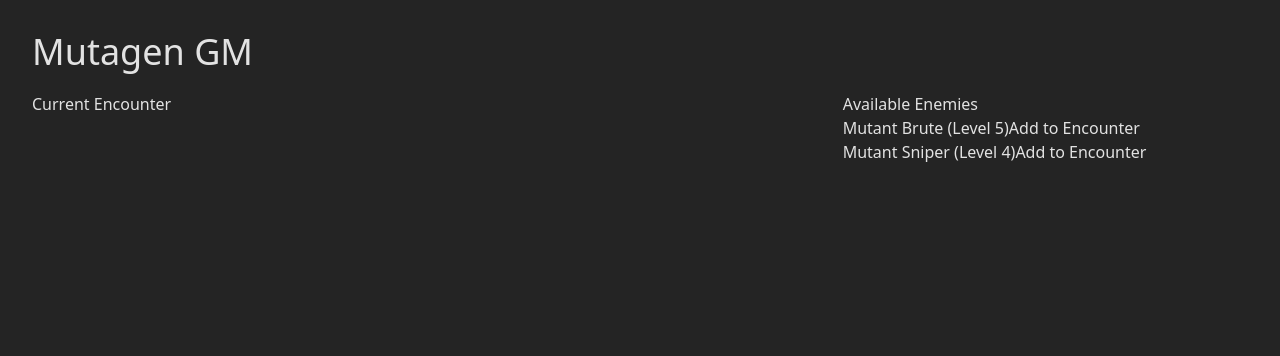
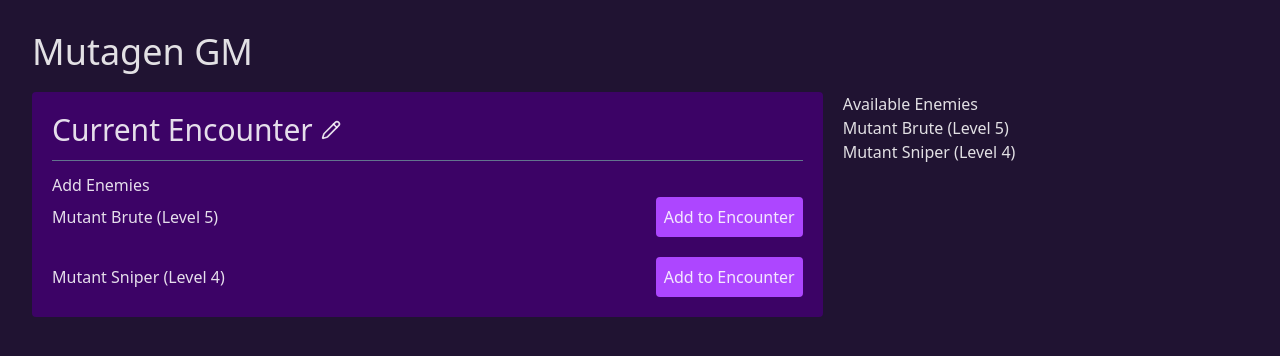
Before and after one commit to MutagenTTRPG/mutagen-gm, a React (Vite) app: page / in a window 1280 px wide. Shown: the top 356 px of the page. Built offline with nearby package versions, Linux system fonts and the light colour scheme.

Commit message:
Styline and editable encounter name

```diff
--- a/package.json
+++ b/package.json
@@ -11,6 +11,8 @@
   },
   "dependencies": {
     "@tailwindcss/vite": "^4.0.9",
+    "lucide-react": "^0.476.0",
+    "prop-types": "^15.8.1",
     "react": "^19.0.0",
     "react-dom": "^19.0.0",
     "react-router-dom": "^7.2.0"
--- /dev/null
+++ b/src/components/encounter/CurrentEncounter.jsx
@@ -0,0 +1,71 @@
+import { useState } from 'react';
+import PropTypes from 'prop-types';
+import EncounterTitle from './EncounterTitle';
+
+const CurrentEncounter = ({ enemies }) => {
+  const [encounterEnemies, setEncounterEnemies] = useState([]);
+
+  const addEnemy = (enemyId) => {
+    const enemyPrototype = enemies.find((enemy) => enemy.id === enemyId);
+    if (enemyPrototype) {
+      const clonedEnemy = enemyPrototype.clone();
+      setEncounterEnemies((prevEnemies) => [...prevEnemies, clonedEnemy]);
+    }
+  };
+
+  const handleDamage = (enemyEncounterId, damage) => {
+    setEncounterEnemies((prevEnemies) =>
+      prevEnemies.map((enemy) => {
+        if (enemy.encounterId === enemyEncounterId) {
+          enemy.takeDamage(damage);
+        }
+        return enemy;
+      })
+    );
+  };
+
+  return (
+    <div className='flex flex-col flex-grow p-5 rounded mr-5 bg-purple-950'>
+      <EncounterTitle defaultTitle='Current Encounter' />
+      <ul>
+        {encounterEnemies.sort((a, b) => b.level - a.level).map((enemy) => (
+          <li key={enemy.encounterId}>
+            {enemy.name} (Health: {enemy.health}, Shield: {enemy.shield}, Might: {enemy.might})
+            <button onClick={() => handleDamage(enemy.encounterId, 20)}>Deal 20 Damage</button>
+          </li>
+        ))}
+      </ul>
+
+      <h2 className='border-t border-solid border-slate-500 mt-3 pt-3'>Add Enemies</h2>
+      <ul className='space-y-5'>
+        {enemies.map((enemy) => (
+          <li key={enemy.id}>
+            <div className='flex justify-start space-x-3 items-center'>
+              <p className='flex flex-grow'>{enemy.name} (Level {enemy.level})</p>
+              <button className='p-2 rounded bg-purple-500 cursor-pointer hover:bg-purple-600' onClick={() => addEnemy(enemy.id)}>
+                Add to Encounter
+              </button>
+            </div>
+          </li>
+        ))}
+      </ul>
+    </div>
+  );
+};
+
+CurrentEncounter.propTypes = {
+  enemies: PropTypes.arrayOf(
+    PropTypes.shape({
+      id: PropTypes.number.isRequired,
+      name: PropTypes.string.isRequired,
+      level: PropTypes.number.isRequired,
+      health: PropTypes.number,
+      shield: PropTypes.number,
+      might: PropTypes.number,
+      clone: PropTypes.func.isRequired, // Ensure clone method exists
+    })
+  ).isRequired,
+};
+
+
+export default CurrentEncounter;
--- /dev/null
+++ b/src/components/encounter/EncounterTitle.jsx
@@ -0,0 +1,44 @@
+import { useState } from 'react';
+import { Pencil } from 'lucide-react'; // Using Lucide React for the edit icon
+import PropTypes from 'prop-types';
+
+const EncounterTitle = ({ defaultTitle = 'Current Encounter' }) => {
+  const [title, setTitle] = useState(defaultTitle);
+  const [isEditing, setIsEditing] = useState(false);
+
+  const handleTitleChange = (e) => {
+    setTitle(e.target.value);
+  };
+
+  const handleBlur = () => {
+    setIsEditing(false);
+  };
+
+  return (
+    <div className='flex items-center gap-2'>
+      {isEditing ? (
+        <input
+          type='text'
+          value={title}
+          onChange={handleTitleChange}
+          onBlur={handleBlur}
+          autoFocus
+          className='text-3xl border-b-2 border-gray-500 focus:outline-none'
+        />
+      ) : (
+        <h2 className='text-3xl cursor-pointer' onClick={() => setIsEditing(true)}>
+          {title}
+        </h2>
+      )}
+      {!isEditing && (
+        <Pencil size={20} className='cursor-pointer' onClick={() => setIsEditing(true)} />
+      )}
+    </div>
+  );
+};
+
+export default EncounterTitle;
+
+EncounterTitle.propTypes = {
+  defaultTitle: PropTypes.string,
+};
--- a/src/index.css
+++ b/src/index.css
@@ -8,10 +8,14 @@
 
   color-scheme: light dark;
   color: rgba(255, 255, 255, 0.87);
-  background-color: #242424;
+  background-color: rgb(32, 19, 50);
 
   font-synthesis: none;
   text-rendering: optimizeLegibility;
   -webkit-font-smoothing: antialiased;
   -moz-osx-font-smoothing: grayscale;
 }
+
+/* body {
+  background-color: ;
+} */
--- a/src/models/Enemy.js
+++ b/src/models/Enemy.js
@@ -11,6 +11,7 @@ class Enemy {
     this.health = 100;  // default health, can be updated later
     this.might = 10;    // default might, can be updated later
     this.shield = 50;   // default shield, can be updated later
+    this.encounterId = id + Date.now(); // Unique ID for the encounter
   }
 
   // Method for handling damage
--- a/src/pages/Home.jsx
+++ b/src/pages/Home.jsx
@@ -1,51 +1,22 @@
 // src/pages/Home.jsx
 import { useState, useEffect } from 'react';
 import { loadEnemies } from '../data/loadEnemies';
+import CurrentEncounter from '../components/encounter/currentEncounter';
 
 const Home = () => {
   const [enemies, setEnemies] = useState([]);
-  const [encounterEnemies, setEncounterEnemies] = useState([]);
 
   useEffect(() => {
     // Load all enemies from the JSON and set them in the state
     setEnemies(loadEnemies());
   }, []);
 
-  const addEnemy = (enemyId) => {
-    const enemyPrototype = enemies.find((enemy) => enemy.id === enemyId);
-    if (enemyPrototype) {
-      const clonedEnemy = enemyPrototype.clone();
-      setEncounterEnemies((prevEnemies) => [...prevEnemies, clonedEnemy]);
-    }
-  };
-
-  const handleDamage = (enemyId, damage) => {
-    setEncounterEnemies((prevEnemies) =>
-      prevEnemies.map((enemy) => {
-        if (enemy.id === enemyId) {
-          enemy.takeDamage(damage);
-        }
-        return enemy;
-      })
-    );
-  };
-
   return (
     <div className='container w-full flex flex-col'>
       <h1 className='text-4xl mb-5'>Mutagen GM</h1>
 
       <div className='flex w-full'>
-        <div className='flex flex-col flex-grow'>
-          <h2>Current Encounter</h2>
-          <ul>
-            {encounterEnemies.sort((a, b) => b.level - a.level).map((enemy) => (
-              <li key={enemy.id}>
-                {enemy.name} (Health: {enemy.health}, Shield: {enemy.shield}, Might: {enemy.might})
-                <button onClick={() => handleDamage(enemy.id, 20)}>Deal 20 Damage</button>
-              </li>
-            ))}
-          </ul>
-        </div>
+        <CurrentEncounter enemies={enemies} />
 
         {/* List of available enemies */}
         <div className='flex flex-col w-1/3'>
@@ -54,7 +25,7 @@ const Home = () => {
             {enemies.map((enemy) => (
               <li key={enemy.id}>
                 {enemy.name} (Level {enemy.level})
-                <button onClick={() => addEnemy(enemy.id)}>Add to Encounter</button>
+                {/* <button onClick={() => addEnemy(enemy.id)}>Add to Encounter</button> */}
               </li>
             ))}
           </ul>
```
Also changed, not shown: 1 other file (tests, documents, lock files or other folders).
